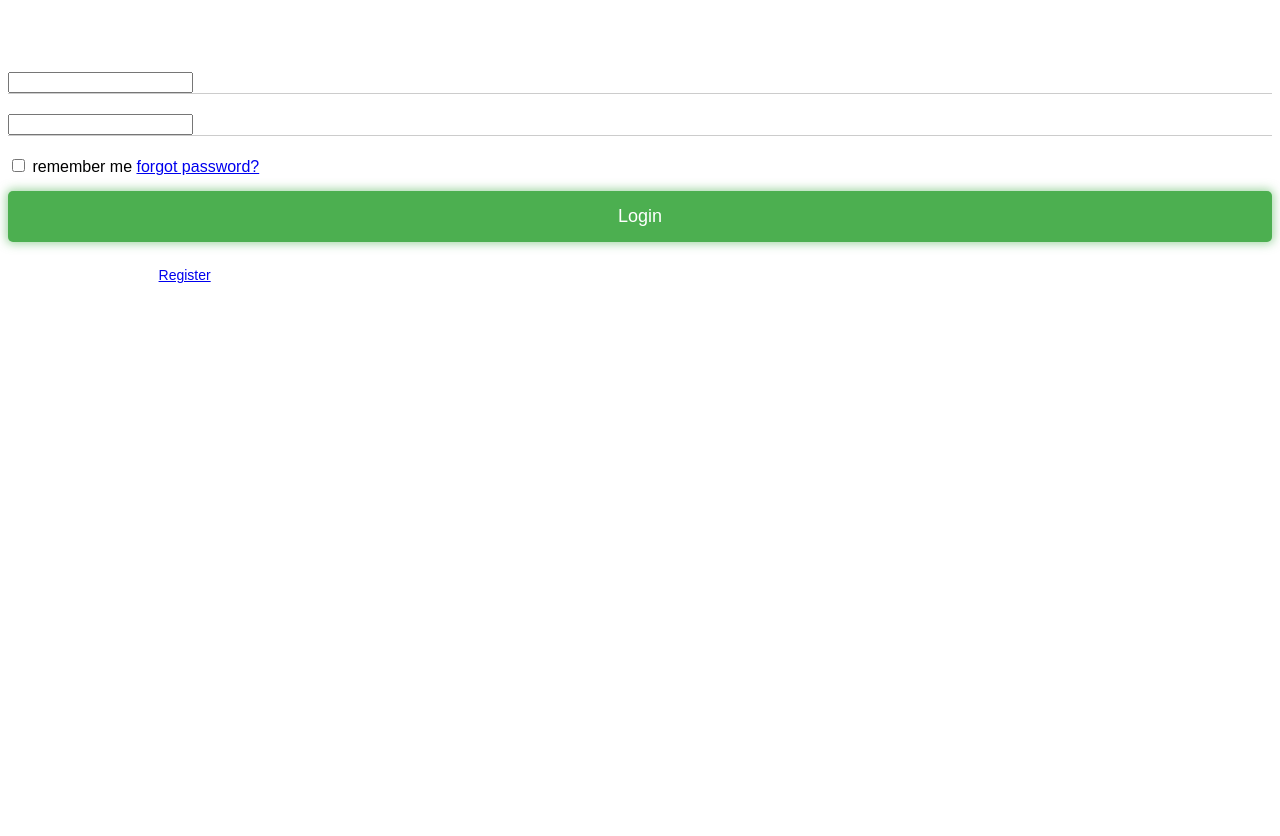
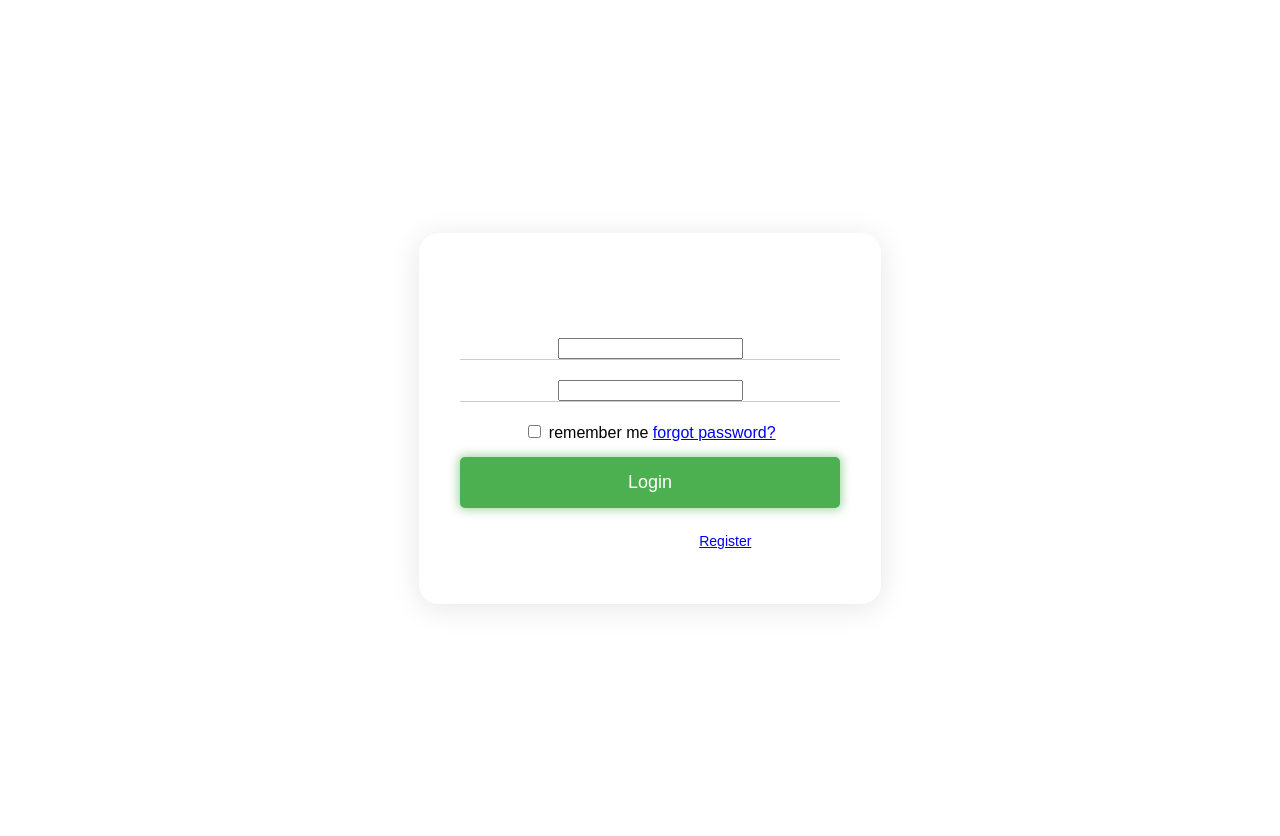
Before and after one commit to tmuk26-group-1/budget-tool, a Flask app: template templates/login.html in a window 1280 px wide. Before the commit the page ends 283 px from the top, so only its background shows below. Run offline with Flask 3, Linux system fonts and the light colour scheme; the template is opened without the code that fills it, so the values that code supplies are empty.

Commit message:
style container and login box

```diff
--- a/static/styles.css
+++ b/static/styles.css
@@ -1,6 +1,30 @@
 body {
     font-family: Arial, sans-serif;
 
+}
+
+.login-container {
+    min-height: 100vh;
+    width: 100%;
+    display: flex;
+    flex-direction: column;
+    justify-content: center;
+    align-items: center;
+    padding: 10px;
+}
+
+.login-box {
+    background: rgb(255, 255, 255, 0.1);
+    border: 1px solid rgb(255, 255, 255, 0.2);
+    backdrop-filter: blur(10px);
+    border-radius: 20px;
+    padding: 40px;
+
+    width: 100%;
+    max-width: 380px;
+
+    text-align: center;
+    box-shadow: 0 4px 30px rgba(0, 0, 0, 0.1);
 }
 
 h1 {
```
